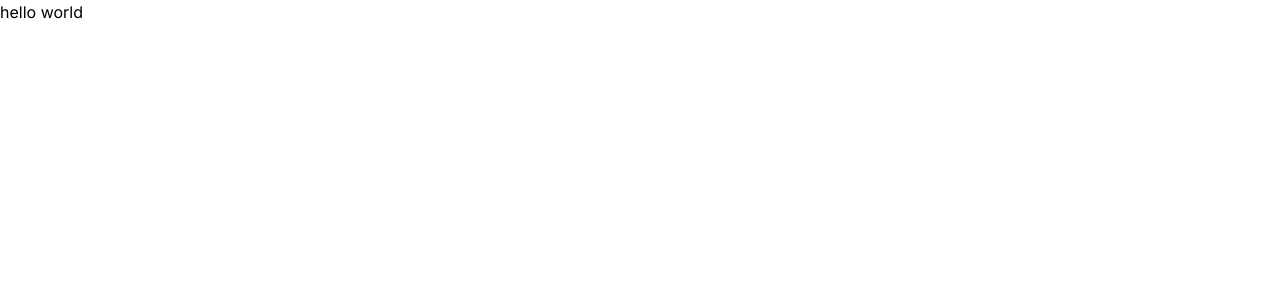
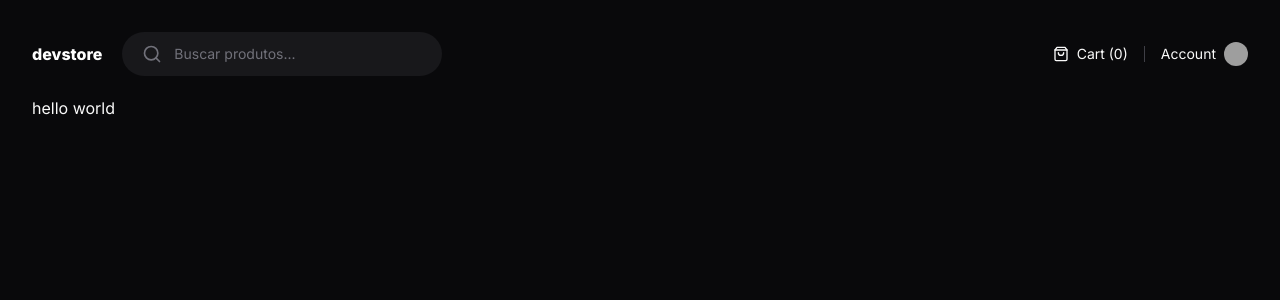
Before and after one commit to juliabresolin/devstore, a Next.js app: page / in a window 1280 px wide. Shown: the top 300 px of the page. Built offline with nearby package versions, Linux system fonts and the light colour scheme; grey boxes are pictures that could not be loaded.

Commit message:
feat: create header

```diff
--- a/next.config.js
+++ b/next.config.js
@@ -1,4 +1,8 @@
 /** @type {import('next').NextConfig} */
-const nextConfig = {}
+const nextConfig = {
+  images: {
+    domains: ['github.com'],
+  },
+}
 
 module.exports = nextConfig
--- a/package.json
+++ b/package.json
@@ -21,6 +21,7 @@
     "autoprefixer": "^10.0.1",
     "eslint": "^8",
     "eslint-config-next": "14.0.4",
+    "lucide-react": "^0.312.0",
     "postcss": "^8",
     "tailwindcss": "^3.3.0",
     "typescript": "^5"
--- /dev/null
+++ b/src/app/(store)/(home)/loading.tsx
@@ -0,0 +1,3 @@
+export default function HomeLoading() {
+  return <p>Carregando...</p>
+}
--- /dev/null
+++ b/src/app/(store)/(home)/page.tsx
@@ -0,0 +1,5 @@
+export default async function Home() {
+  await new Promise((resolve) => setTimeout(resolve, 2000))
+
+  return <span>hello world</span>
+}
--- /dev/null
+++ b/src/app/(store)/layout.tsx
@@ -0,0 +1,15 @@
+import { Header } from '@/components/header'
+import { ReactNode } from 'react'
+
+interface StoreLayoutProps {
+  children: ReactNode
+}
+
+export default function StoreLayout({ children }: StoreLayoutProps) {
+  return (
+    <div className="mx-auto grid min-h-screen w-full max-w-[1600px] grid-rows-home gap-5 p-8">
+      <Header />
+      {children}
+    </div>
+  )
+}
--- a/src/app/layout.tsx
+++ b/src/app/layout.tsx
@@ -16,7 +16,7 @@
 }) {
   return (
     <html lang="pt-BR" className={inter.variable}>
-      <body>{children}</body>
+      <body className="bg-zinc-950 text-zinc-50 antialiased">{children}</body>
     </html>
   )
 }
--- a/src/app/page.tsx
+++ /dev/null
@@ -1,3 +0,0 @@
-export default function Home() {
-  return <span>hello world</span>
-}
--- /dev/null
+++ b/src/components/header.tsx
@@ -0,0 +1,43 @@
+import Link from 'next/link'
+import { Search, ShoppingBag } from 'lucide-react'
+import Image from 'next/image'
+
+export function Header() {
+  return (
+    <div className="flex items-center justify-between">
+      <div className="flex items-center gap-5">
+        <Link href="/" className="text-2-xl font-extrabold text-white">
+          devstore
+        </Link>
+
+        <form className="flex w-[320px] items-center gap-3 rounded-full bg-zinc-900 px-5 py-3 ring-zinc-700">
+          <Search className="w-5 h-5 text-zinc-500" />
+          <input
+            type="text"
+            placeholder="Buscar produtos..."
+            className="flex-1 bg-transparent text-sm outline-none placeholder:text-zinc-500"
+          />
+        </form>
+      </div>
+      <div className="flex items-center gap-4">
+        <div className="flex items-center gap-2">
+          <ShoppingBag className="w-4 h-4" />
+          <span className="text-sm">Cart (0)</span>
+        </div>
+
+        <div className="w-px h-4 bg-zinc-700" />
+
+        <Link href="/" className="flex items-center gap-2 hover:underline">
+          <span className="text-sm">Account</span>
+          <Image
+            src="https://github.com/juliabresolin.png"
+            className="h-6 w-6 rounded-full"
+            width={24}
+            height={24}
+            alt=""
+          />
+        </Link>
+      </div>
+    </div>
+  )
+}
--- a/tailwind.config.ts
+++ b/tailwind.config.ts
@@ -8,8 +8,11 @@
   ],
   theme: {
     fontFamily: {
-      sans: 'var(--font-inter)'
-    }
+      sans: 'var(--font-inter)',
+    },
+    gridTemplateRows: {
+      home: 'min-content max-content',
+    },
   },
   plugins: [],
 }
```
Also changed, not shown: 1 other file (tests, documents, lock files or other folders).
